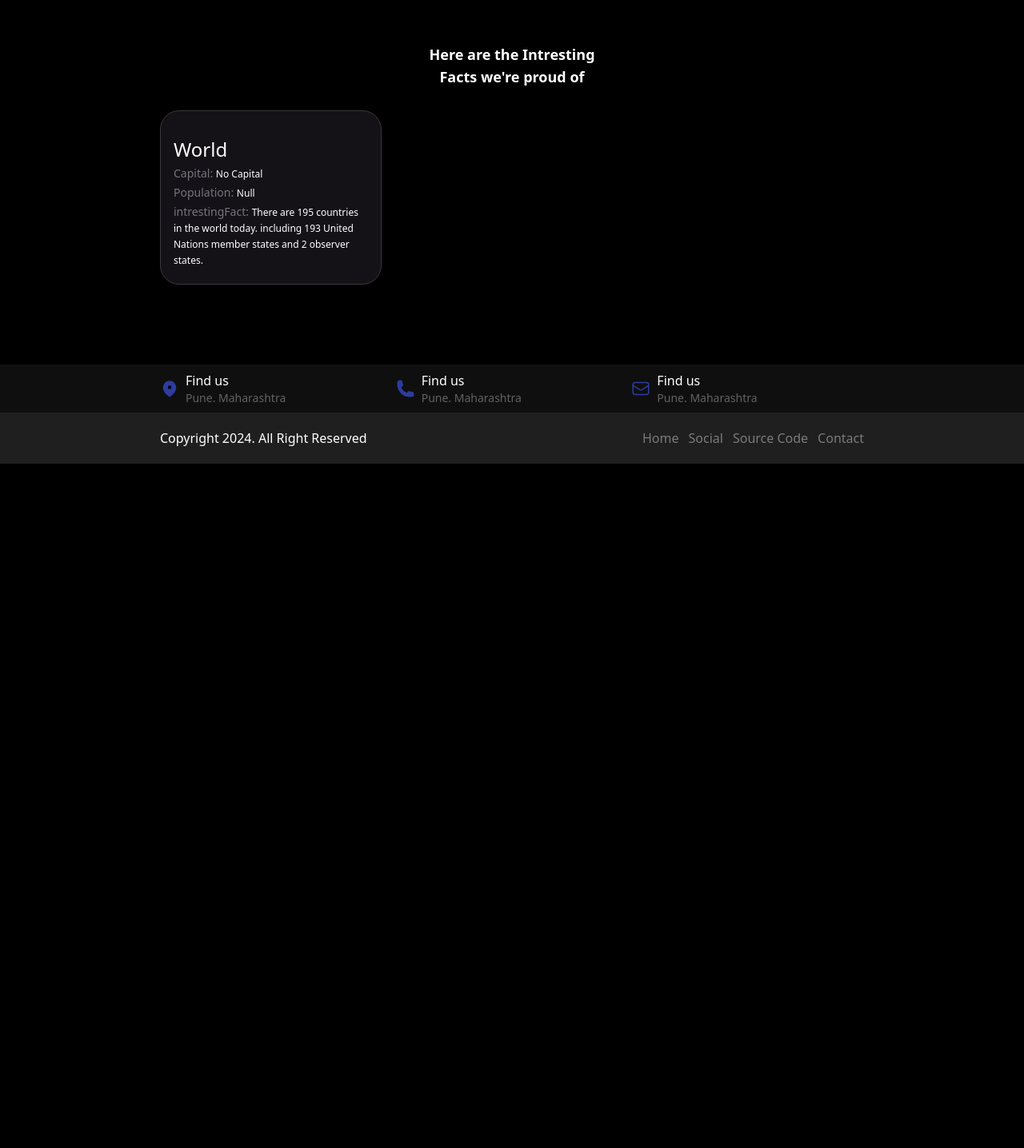
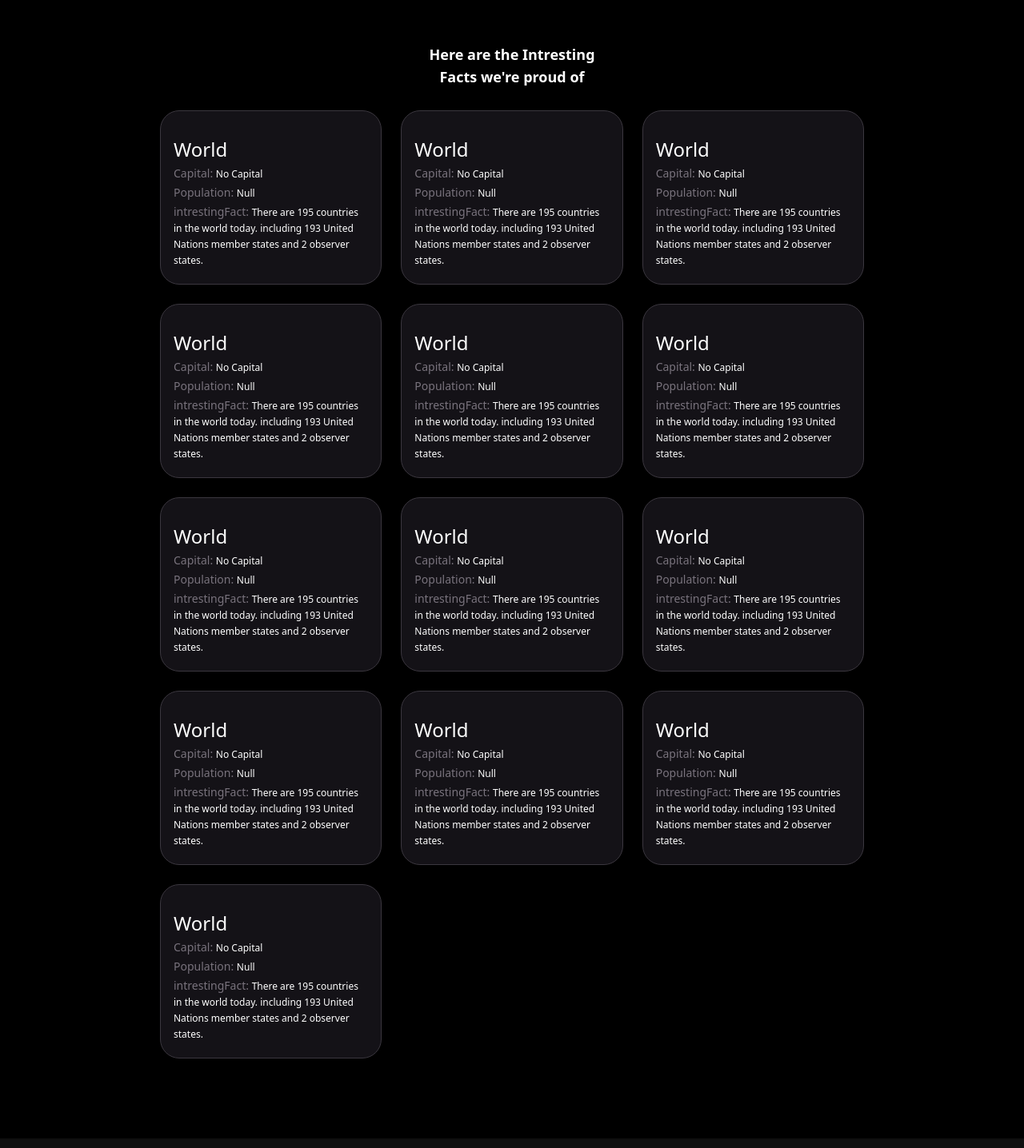
Before and after one commit to tyagi077/knowledgeworld, a React (Vite) app: page / in a window 1280 px wide. Shown: the part 440-1876 px from the top of the page at 80% size. Before the commit the page ends 1020 px from the top, so only its background shows below. Built offline with nearby package versions, Linux system fonts and the light colour scheme.

Commit message:
MainContent

```diff
--- a/src/components/MainContent.jsx
+++ b/src/components/MainContent.jsx
@@ -7,6 +7,18 @@ export function MainContent() {
         </div>
         <div className="grid grid-cols-1 md:grid-cols-2 lg:grid-cols-3 gap-6 mt-7">
             <div><Card name={"World"} padding={"p-4"} display={"hidden"} capital={"No Capital"} population={"Null"} intrestingFact={"There are 195 countries in the world today. including 193 United Nations member states and 2 observer states."} /></div>
+            <div><Card name={"World"} padding={"p-4"} display={"hidden"} capital={"No Capital"} population={"Null"} intrestingFact={"There are 195 countries in the world today. including 193 United Nations member states and 2 observer states."} /></div>
+            <div><Card name={"World"} padding={"p-4"} display={"hidden"} capital={"No Capital"} population={"Null"} intrestingFact={"There are 195 countries in the world today. including 193 United Nations member states and 2 observer states."} /></div>
+            <div><Card name={"World"} padding={"p-4"} display={"hidden"} capital={"No Capital"} population={"Null"} intrestingFact={"There are 195 countries in the world today. including 193 United Nations member states and 2 observer states."} /></div>
+            <div><Card name={"World"} padding={"p-4"} display={"hidden"} capital={"No Capital"} population={"Null"} intrestingFact={"There are 195 countries in the world today. including 193 United Nations member states and 2 observer states."} /></div>
+            <div><Card name={"World"} padding={"p-4"} display={"hidden"} capital={"No Capital"} population={"Null"} intrestingFact={"There are 195 countries in the world today. including 193 United Nations member states and 2 observer states."} /></div>
+            <div><Card name={"World"} padding={"p-4"} display={"hidden"} capital={"No Capital"} population={"Null"} intrestingFact={"There are 195 countries in the world today. including 193 United Nations member states and 2 observer states."} /></div>
+            <div><Card name={"World"} padding={"p-4"} display={"hidden"} capital={"No Capital"} population={"Null"} intrestingFact={"There are 195 countries in the world today. including 193 United Nations member states and 2 observer states."} /></div>
+            <div><Card name={"World"} padding={"p-4"} display={"hidden"} capital={"No Capital"} population={"Null"} intrestingFact={"There are 195 countries in the world today. including 193 United Nations member states and 2 observer states."} /></div>
+            <div><Card name={"World"} padding={"p-4"} display={"hidden"} capital={"No Capital"} population={"Null"} intrestingFact={"There are 195 countries in the world today. including 193 United Nations member states and 2 observer states."} /></div>
+            <div><Card name={"World"} padding={"p-4"} display={"hidden"} capital={"No Capital"} population={"Null"} intrestingFact={"There are 195 countries in the world today. including 193 United Nations member states and 2 observer states."} /></div>
+            <div><Card name={"World"} padding={"p-4"} display={"hidden"} capital={"No Capital"} population={"Null"} intrestingFact={"There are 195 countries in the world today. including 193 United Nations member states and 2 observer states."} /></div>
+            <div><Card name={"World"} padding={"p-4"} display={"hidden"} capital={"No Capital"} population={"Null"} intrestingFact={"There are 195 countries in the world today. including 193 United Nations member states and 2 observer states."} /></div>
 
         </div>
     </div>
```
